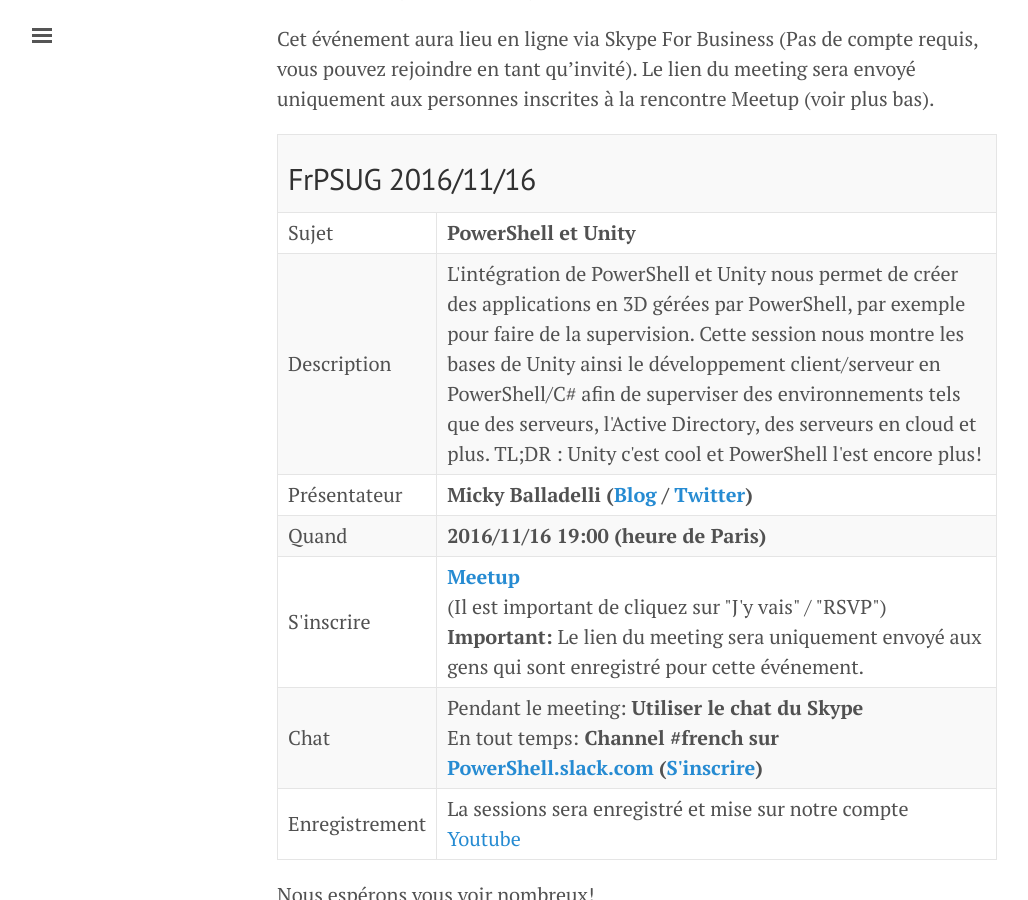
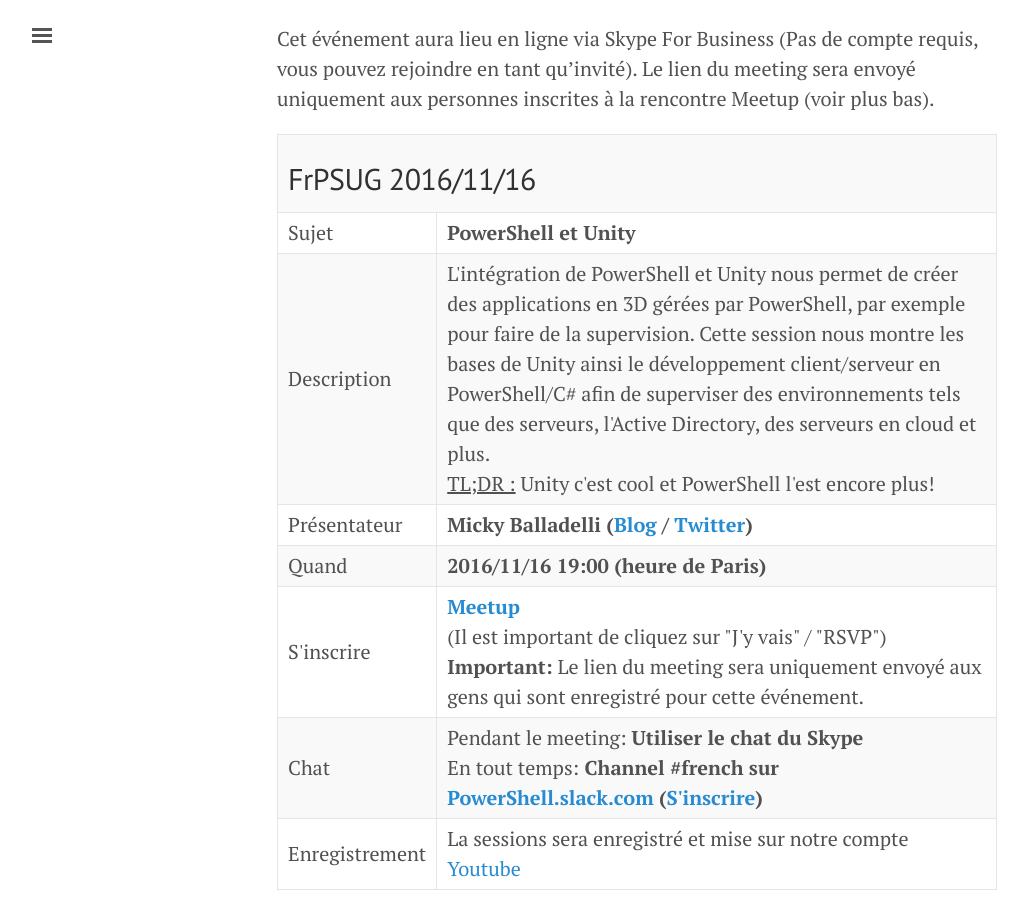
Before and after one commit to fredatgithub/frpsug.github.io, a Jekyll site: the page built from _posts/2016-10-28-FrPSUG03-PowerShell_et_Unity.md, in a window 1280 px wide and 900 px high, scrolled down 480 px. Shown: the whole window, without its empty margins (3-1031 px from the left). Built offline with Jekyll 4.4.1, drawn with Linux system fonts in a browser that asks for light colours.

Commit message:
fix TLDR

```diff
--- a/_posts/2016-10-28-FrPSUG03-PowerShell_et_Unity.md
+++ b/_posts/2016-10-28-FrPSUG03-PowerShell_et_Unity.md
@@ -28,8 +28,8 @@
 <td> L'intégration de PowerShell et Unity nous permet de créer des applications en 3D gérées par PowerShell, par exemple pour faire de la supervision.
 
 Cette session nous montre les bases de Unity ainsi le développement client/serveur en PowerShell/C# afin de superviser des environnements tels que des serveurs, l'Active Directory, des serveurs en cloud et plus.
-
-TL;DR : Unity c'est cool et PowerShell l'est encore plus!</td>
+<br>
+<u>TL;DR :</u> Unity c'est cool et PowerShell l'est encore plus!</td>
 </tr>
 <tr>
     <td>Présentateur</td>
```
